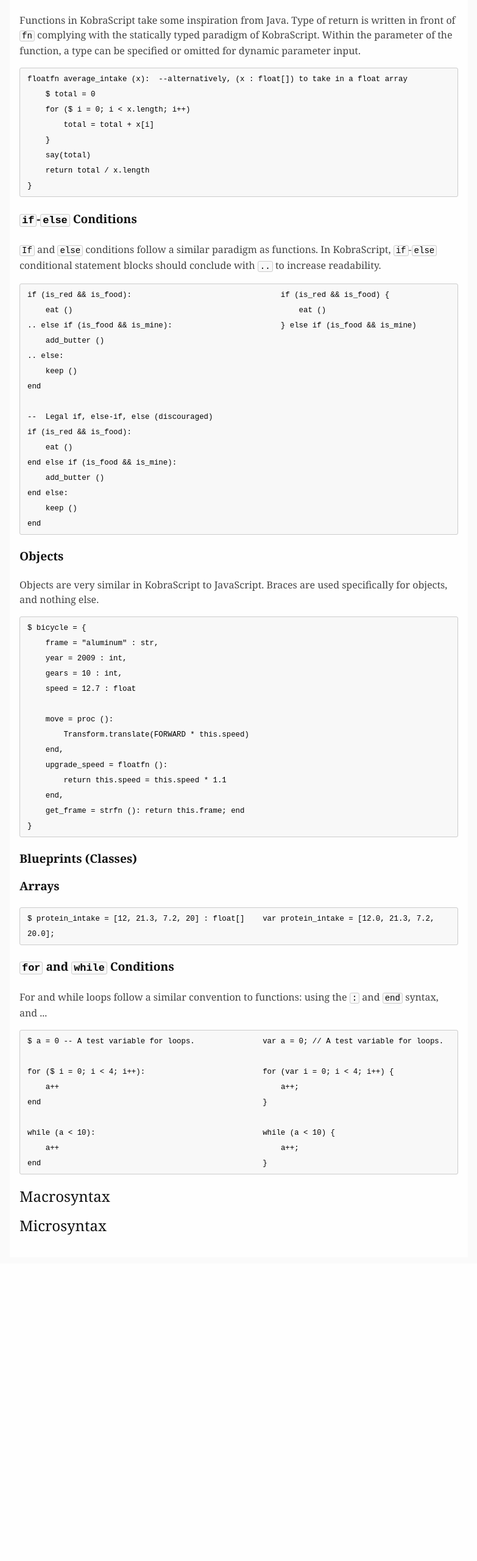
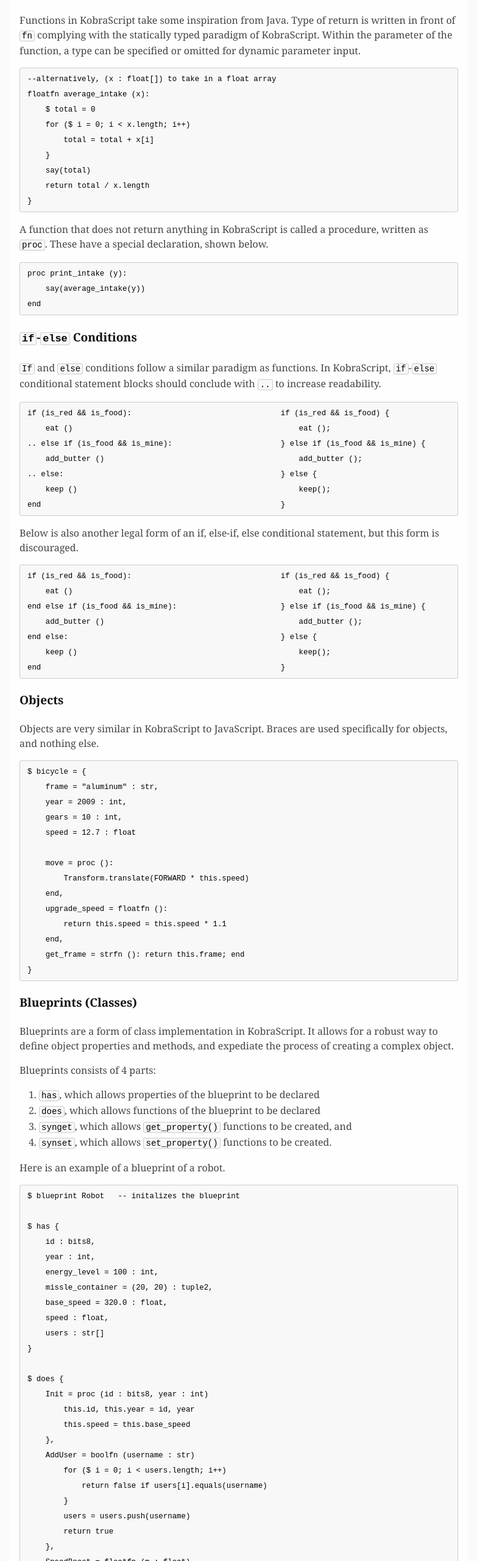
Before and after one commit to AuthorOfTheSurf/KobraScript, a plain HTML site: page README.html in a window 1280 px wide. Shown: the part 780-3340 px from the top of the page at 61% size, without its empty margins (248-1031 px from the left). Before the commit the page ends 2852 px from the top, so only its background shows below. Drawn offline with Linux system fonts and the light colour scheme.

Commit message:
Readme work, added blueprint info

```diff
--- a/README.html
+++ b/README.html
@@ -141,7 +141,8 @@ $ is_red = true,                                        var is_red = true,
 </code></pre>
 <h4 id="functions">Functions</h4>
 <p>Functions in KobraScript take some inspiration from Java. Type of return is written in front of <code>fn</code> complying with the statically typed paradigm of KobraScript. Within the parameter of the function, a type can be specified or omitted for dynamic parameter input.</p>
-<pre><code>floatfn average_intake (x):  --alternatively, (x : float[]) to take in a float array
+<pre><code>--alternatively, (x : float[]) to take in a float array
+floatfn average_intake (x):
     $ total = 0
     for ($ i = 0; i &lt; x.length; i++)
         total = total + x[i]
@@ -150,24 +151,29 @@ $ is_red = true,                                        var is_red = true,
     return total / x.length
 }
 </code></pre>
+<p>A function that does not return anything in KobraScript is called a procedure, written as <code>proc</code>. These have a special declaration, shown below.</p>
+<pre><code>proc print_intake (y):
+    say(average_intake(y))
+end
+</code></pre>
 <h4 id="if-else-conditions"><code>if</code>-<code>else</code> Conditions</h4>
 <p><code>If</code> and <code>else</code> conditions follow a similar paradigm as functions. In KobraScript, <code>if</code>-<code>else</code> conditional statement blocks should conclude with <code>..</code> to increase readability.</p>
 <pre><code>if (is_red &amp;&amp; is_food):                                 if (is_red &amp;&amp; is_food) {
-    eat ()                                                  eat ()
-.. else if (is_food &amp;&amp; is_mine):                        } else if (is_food &amp;&amp; is_mine)
-    add_butter ()
-.. else:
-    keep ()
-end
-
---  Legal if, else-if, else (discouraged)
-if (is_red &amp;&amp; is_food):
-    eat ()
-end else if (is_food &amp;&amp; is_mine):
-    add_butter ()
-end else:
-    keep ()
-end
+    eat ()                                                  eat ();
+.. else if (is_food &amp;&amp; is_mine):                        } else if (is_food &amp;&amp; is_mine) {
+    add_butter ()                                           add_butter ();
+.. else:                                                } else {
+    keep ()                                                 keep();
+end                                                     }
+</code></pre>
+<p>Below is also another legal form of an if, else-if, else conditional statement, but this form is discouraged.</p>
+<pre><code>if (is_red &amp;&amp; is_food):                                 if (is_red &amp;&amp; is_food) {
+    eat ()                                                  eat ();
+end else if (is_food &amp;&amp; is_mine):                       } else if (is_food &amp;&amp; is_mine) {
+    add_butter ()                                           add_butter ();
+end else:                                               } else {
+    keep ()                                                 keep();
+end                                                     }
 </code></pre>
 <h4 id="objects">Objects</h4>
 <p>Objects are very similar in KobraScript to JavaScript. Braces are used specifically for objects, and nothing else.</p>
@@ -187,6 +193,54 @@ end
 }
 </code></pre>
 <h4 id="blueprints-classes">Blueprints (Classes)</h4>
+<p>Blueprints are a form of class implementation in KobraScript. It allows for a robust way to define object properties and methods, and expediate the process of creating a complex object.</p>
+<p>Blueprints consists of 4 parts:</p>
+<ol>
+<li><code>has</code>, which allows properties of the blueprint to be declared</li>
+<li><code>does</code>, which allows functions of the blueprint to be declared</li>
+<li><code>synget</code>, which allows <code>get_property()</code> functions to be created, and</li>
+<li><code>synset</code>, which allows <code>set_property()</code> functions to be created.</li>
+</ol>
+<p>Here is an example of a blueprint of a robot.  </p>
+<pre><code>$ blueprint Robot   -- initalizes the blueprint
+
+$ has {
+    id : bits8,
+    year : int,
+    energy_level = 100 : int,
+    missle_container = (20, 20) : tuple2,
+    base_speed = 320.0 : float,
+    speed : float,
+    users : str[]
+}
+
+$ does {
+    Init = proc (id : bits8, year : int)
+        this.id, this.year = id, year
+        this.speed = this.base_speed
+    },
+    AddUser = boolfn (username : str)
+        for ($ i = 0; i &lt; users.length; i++)
+            return false if users[i].equals(username)
+        }
+        users = users.push(username)
+        return true
+    },
+    SpeedBoost = floatfn (m : float)
+        return speed = base_speed * m
+    }
+}
+
+$ synget {
+    id, year, energy_level, missle_container
+}
+
+$ synset {
+    //no setters, structure unneccessary
+}
+
+defcc --definition concluded
+</code></pre>
 <h4 id="arrays">Arrays</h4>
 <pre><code>$ protein_intake = [12, 21.3, 7.2, 20] : float[]    var protein_intake = [12.0, 21.3, 7.2, 20.0];
 </code></pre>
```
Also changed, not shown: README.md.
